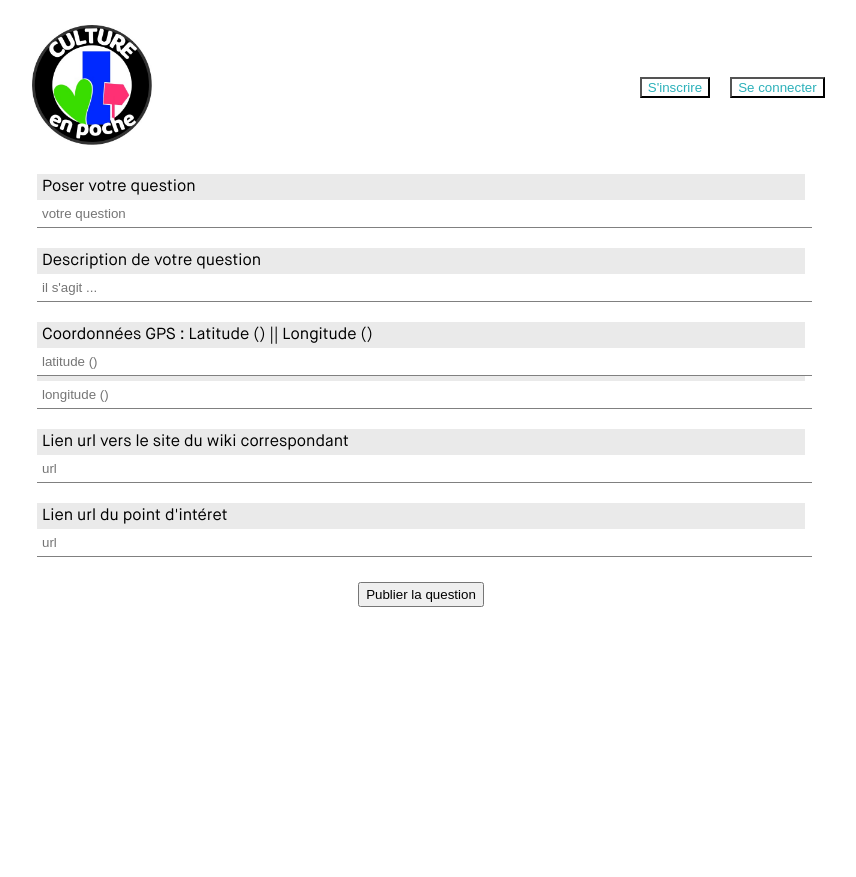
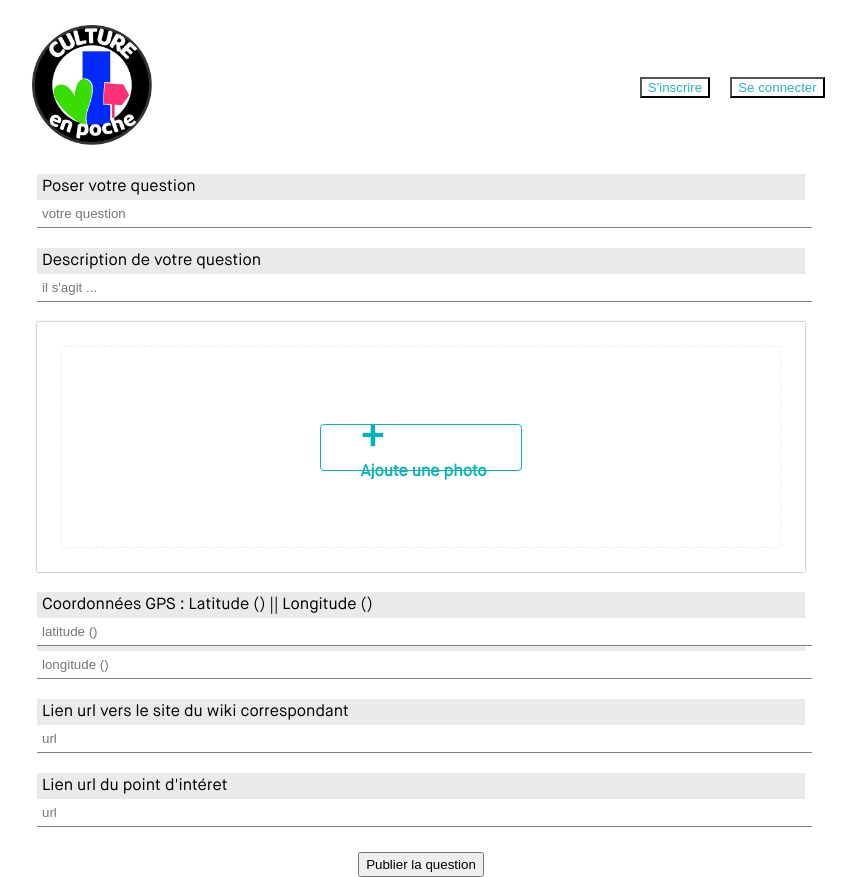
Before and after one commit to Qt1Lsol/CEP_frontend_site, a React (Create React App) app: page /question in a window 1280 px wide. Shown: the whole page, without its empty margins (219-1075 px from the left). Before the commit the page ends 800 px from the top, so only its background shows below. Built offline with nearby package versions, Linux system fonts and the light colour scheme; no server answers.

Commit message:
questionPicture OK

```diff
--- a/src/containers/Login/index.js
+++ b/src/containers/Login/index.js
@@ -34,12 +34,14 @@ const Login = ({ setAuthor }) => {
         alert("Une erreur est survenue, veuillez réssayer.1");
       }
     } catch (error) {
-      if (error.response.status === 401 || error.response.status === 400) {
+
+      if (error.response.status === 401) {
         setErrorMessage("Mauvais email et/ou mot de passe");
         setIsLoading(false);
       }
+
       console.log(error.message);
-    }
+    };
   };
 
   return (
--- a/src/containers/Question/Question.js
+++ b/src/containers/Question/Question.js
@@ -13,6 +13,10 @@ const Question = ({ token }) => {
     const [longitude, setLongitude] = useState(456);
     const [linkWiki, setLinkWiki] = useState("wiki");
     const [linkPlace, setLinkPlace] = useState("place");
+
+    //image de la question
+    const [questionPicture, setQuestionPicture] = useState({});
+    const [preview, setPreview] = useState("");
 
     const [errorMessage, setErrorMessage] = useState(null);
 
@@ -31,6 +35,7 @@ const Question = ({ token }) => {
             formData.append("longitude", longitude);
             formData.append("linkWiki", linkWiki);
             formData.append("linkPlace", linkPlace);
+            formData.append("questionPicture", questionPicture);
 
             const response = await axios.post(
                 "https://cepbackend.herokuapp.com/question/publish",
@@ -40,7 +45,7 @@ const Question = ({ token }) => {
                     headers: {
                         Authorization: "Bearer " + token,
                         "Content-Type": "multipart/form-data",
-                    },
+                    }
                 }
             );
 
@@ -84,6 +89,43 @@ const Question = ({ token }) => {
                             type="text"
                         />
                     </div>
+
+                    {/* gestion de l'image */}
+
+                    <div className="file-select">
+                        {preview ? (
+                            <div className="dashed-preview-image">
+                                <img src={preview} alt="pré-visualisation" />
+                                <div
+                                    className="remove-img-button"
+                                    onClick={() => {
+                                        setPreview("");
+                                    }}
+                                >
+                                    X
+                                </div>
+                            </div>
+                        ) : (
+                            <div className="dashed-preview-without">
+                                <div className="input-design-default">
+                                    <label htmlFor="file" className="label-file">
+                                        <span className="input-sign">+</span>
+                                        <span>Ajoute une photo</span>
+                                    </label>
+                                    <input
+                                        id="file"
+                                        type="file"
+                                        className="input-file"
+                                        onChange={(event) => {
+                                            setQuestionPicture(event.target.files[0]);
+                                            setPreview(URL.createObjectURL(event.target.files[0]));
+                                        }}
+                                    />
+                                </div>
+                            </div>
+                        )}
+                    </div>
+
                     <div className="bloc-form">
                         <span>Coordonnées GPS : Latitude () || Longitude ()</span>
                         <div className="bloc-gps">
```
